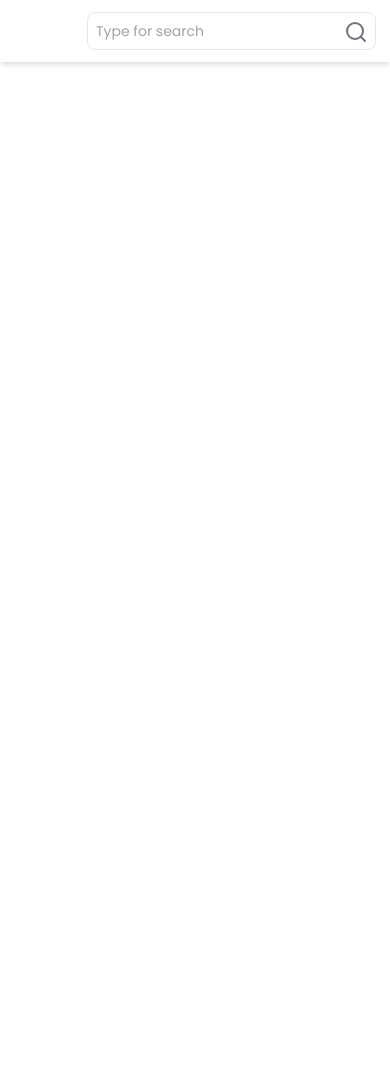
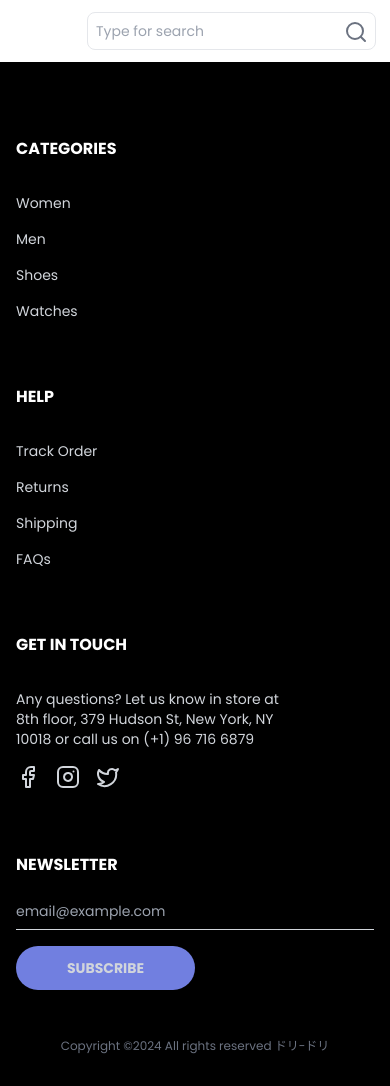
Before and after one commit to Adsyarif/-, a React (Vite) app: page / in a window 390 px wide. Shown: the top 1086 px of the page. Before the commit the page ends 844 px from the top, so only its background shows below. Built offline with nearby package versions, Linux system fonts and the light colour scheme.

Commit message:
feat: add footer in mobile view

```diff
--- a/src/layouts/MainLayout.tsx
+++ b/src/layouts/MainLayout.tsx
@@ -1,5 +1,6 @@
 import { ReactNode } from "react";
 import Header from "../shared/components/Header";
+import Footer from "../shared/components/Footer";
 
 interface MainLayoutProps {
   children: ReactNode;
@@ -10,6 +11,7 @@ const MainLayout: React.FC<MainLayoutProps> = ({ children }) => {
     <div className="font-sans">
       <Header />
       <main>{children}</main>
+      <Footer />
     </div>
   );
 };
--- a/src/shared/components/Footer.tsx
+++ b/src/shared/components/Footer.tsx
@@ -0,0 +1,55 @@
+import { Facebook, Instagram, Twitter } from "lucide-react";
+
+const Footer = () => {
+  return (
+    <div className="bg-black px-4 pt-[75px] pb-[32px]">
+      <div className="flex flex-col gap-16">
+        <div className="flex flex-col gap-4">
+          <p className="text-white font-bold text-md mb-4">CATEGORIES</p>
+          <p className="text-gray-300 text-sm ">Women</p>
+          <p className="text-gray-300 text-sm">Men</p>
+          <p className="text-gray-300 text-sm">Shoes</p>
+          <p className="text-gray-300 text-sm">Watches</p>
+        </div>
+        <div className="flex flex-col gap-4">
+          <p className="text-white font-bold text-md mb-4">HELP</p>
+          <p className="text-gray-300 text-sm">Track Order</p>
+          <p className="text-gray-300 text-sm">Returns</p>
+          <p className="text-gray-300 text-sm">Shipping</p>
+          <p className="text-gray-300 text-sm">FAQs</p>
+        </div>
+        <div className="flex flex-col gap-4">
+          <p className="text-white font-bold text-md mb-4">GET IN TOUCH</p>
+          <p className="text-gray-300 text-sm w-[270px]">
+            Any questions? Let us know in store at 8th floor, 379 Hudson St, New
+            York, NY 10018 or call us on (+1) 96 716 6879
+          </p>
+          <div className="text-gray-300 flex gap-4">
+            <Facebook />
+            <Instagram />
+            <Twitter />
+          </div>
+        </div>
+        <div className="flex flex-col gap-4">
+          <p className="text-white font-bold text-md">NEWSLETTER</p>
+          <div className="relative group">
+            <input
+              className="text-gray-300 bg-black text-sm py-2 border-b border-gray-300 w-full focus:outline-none focus:border-transparent"
+              placeholder="email@example.com"
+            />
+            <span className="absolute bottom-0 left-0 w-0 h-[2px] bg-[#717FE0] transition-all duration-500 group-focus-within:w-full"></span>
+          </div>
+          <button className="text-gray-300 text-sm bg-[#717FE0] w-1/2 p-3 rounded-full font-bold">
+            SUBSCRIBE
+          </button>
+        </div>
+      </div>
+
+      <div className="text-gray-500 text-xs mt-12 text-center">
+        Copyright &copy;2024 All rights reserved ドリ-ドリ
+      </div>
+    </div>
+  );
+};
+
+export default Footer;
```
Also changed, not shown: src/shared/components/Navigation.tsx (deleted).
